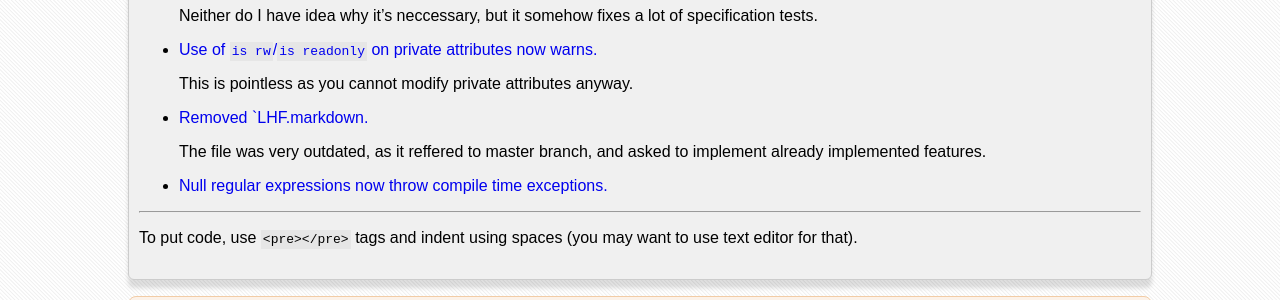
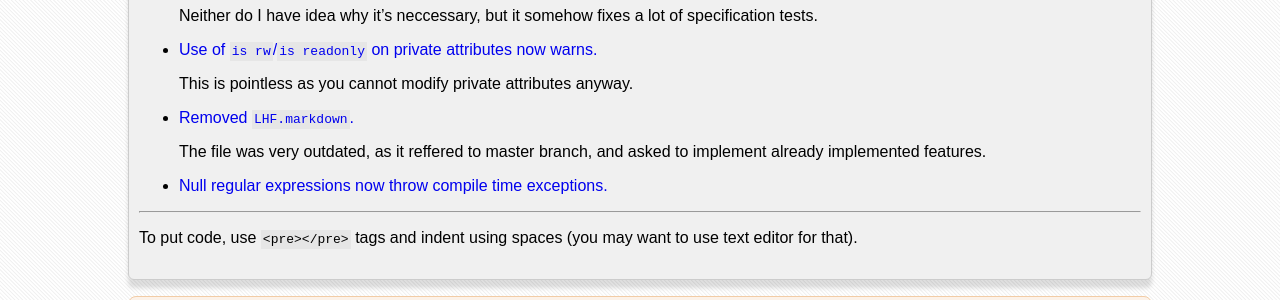
Before and after one commit to KamilaBorowska/old-xfix.github.io, a Jekyll site: the page built from _posts/2013-10-26-perl-6-changes-2013W43.md, in a window 1280 px wide. Shown: the part 892-1192 px from the top of the page. Built offline with Jekyll 4.4.1, drawn with Linux system fonts in a browser that asks for light colours; some web fonts are replaced; comment, search, counter and statistics services are not loaded.

Commit message:
Close code tag.

```diff
--- a/_posts/2013-10-26-perl-6-changes-2013W43.md
+++ b/_posts/2013-10-26-perl-6-changes-2013W43.md
@@ -60,7 +60,7 @@ Rakudo Perl
 
   This is pointless as you cannot modify private attributes anyway.
 
-* [Removed `LHF.markdown.](https://github.com/rakudo/rakudo/commit/73344a6edf2dc31f4b92dbb35bb4b588dc79f8cb)
+* [Removed `LHF.markdown`.](https://github.com/rakudo/rakudo/commit/73344a6edf2dc31f4b92dbb35bb4b588dc79f8cb)
 
   The file was very outdated, as it reffered to master branch, and
   asked to implement already implemented features.
```
